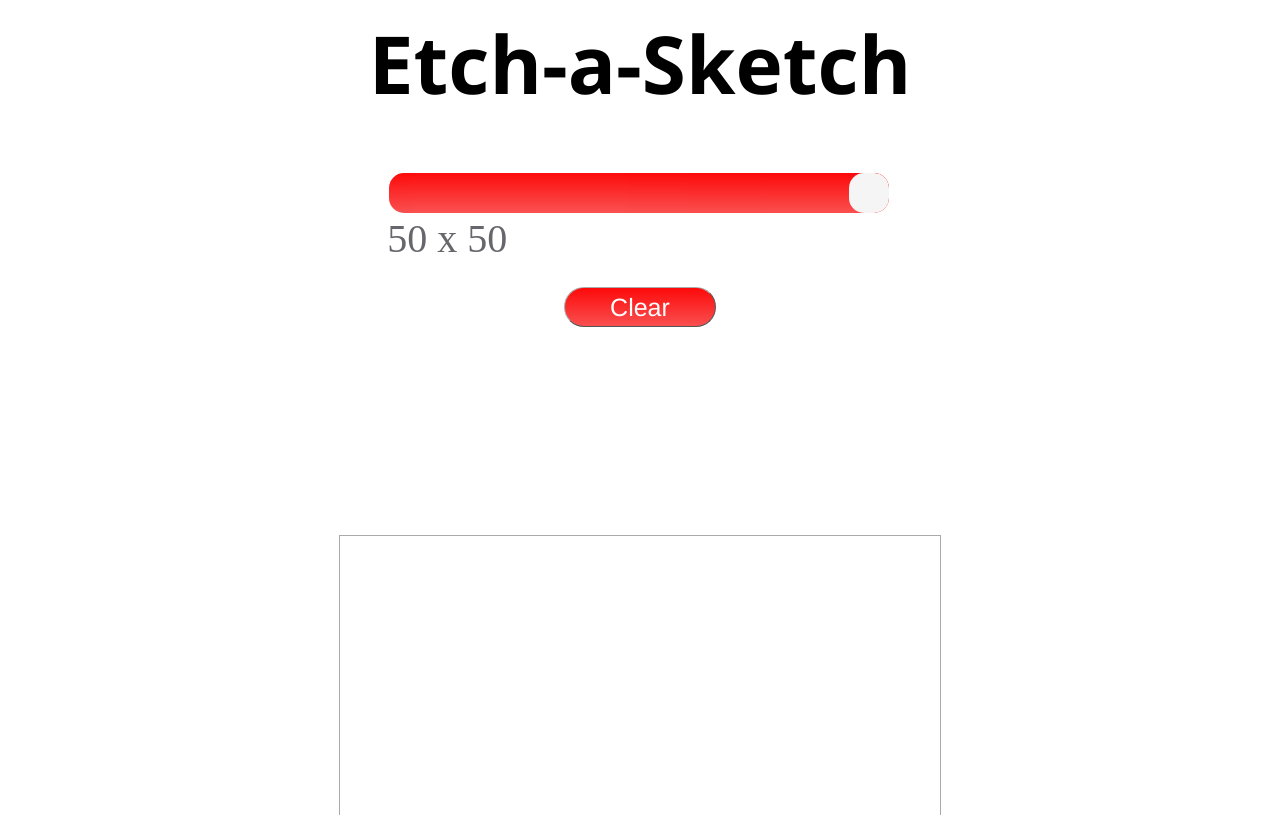
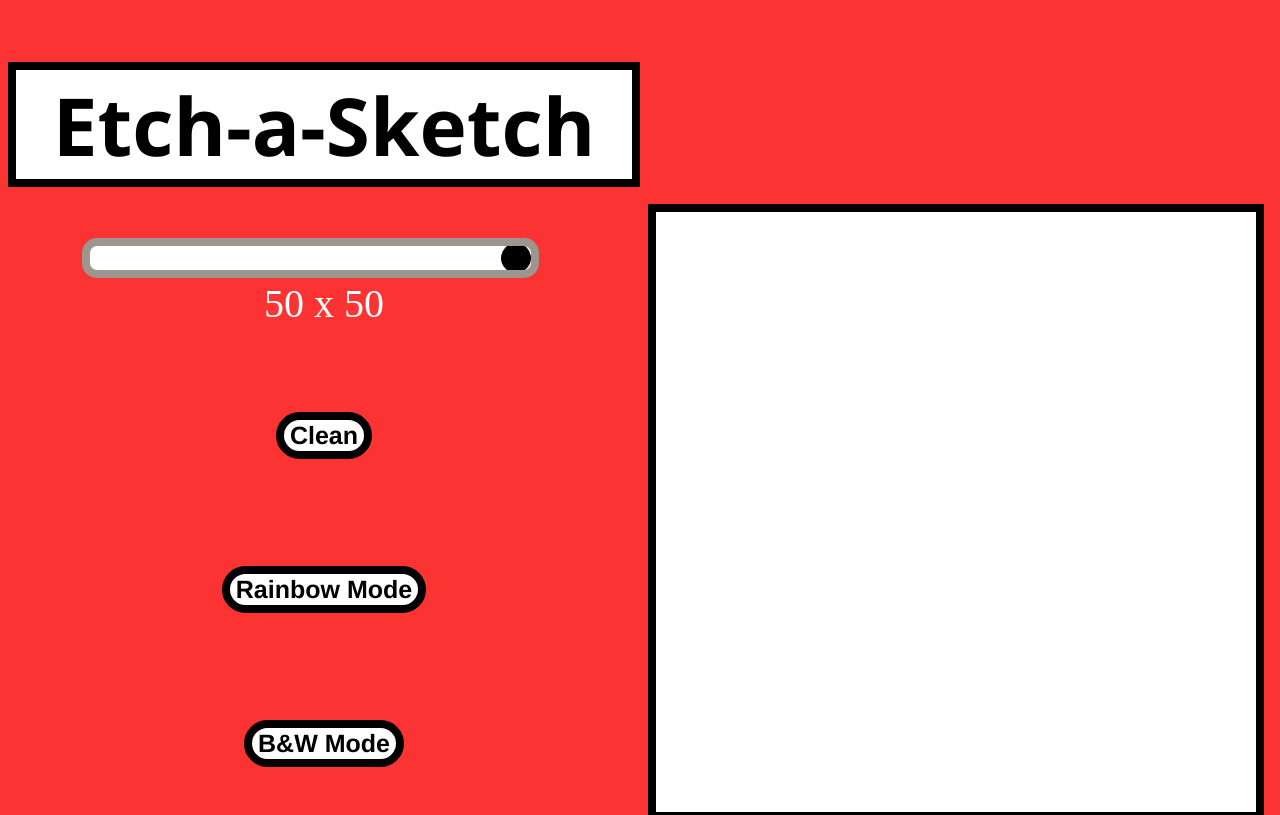
Before and after one commit to heyitsvi/ETCH-A-SKETCH, a plain HTML site: page index.html in a window 1280 px wide. Shown: the top 815 px of the page. Drawn offline with Linux system fonts and the light colour scheme.

Commit message:
UI update

```diff
--- a/index.html
+++ b/index.html
@@ -7,13 +7,15 @@
     <body>
         <script>
         </script>
-        <h1>Etch-a-Sketch</h1>
+        <h1 id="title">Etch-a-Sketch</h1>
         <div id="controls">
             <div class="range-slider">
                 <input class="range-slider_range" id="slider-input" type="range" step ="1" value="50" min="1" max="50" oninput="rangeValue.innerText = `${this.value} x ${this.value}`">
-                <span class="range-slider_value" id="rangeValue"> 50 x 50</span>
+                <div class="range-slider_value" id="rangeValue"> 50 x 50</div>
               </div>
-            <button class ="button" id="clear-button">Clear</button>
+            <button class ="button" id="clear-button">Clean</button>
+            <button class ="button" id="rainbow-button">Rainbow Mode</button>
+            <button class ="button" id="black-white">B&W Mode</button>
         </div>
         <div id="container">
         </div>
--- a/script.js
+++ b/script.js
@@ -50,7 +50,9 @@ function randomColor(){
 let squares = document.querySelectorAll("#container > div");
 
 squares.forEach(item => {
+
     item.addEventListener('mouseover', event =>{
+        let
         item.style.backgroundColor = `${randomColor()}`;
         // setTimeout(function(squares){item.style.backgroundColor = "";},1.0*1000);
     })
@@ -64,7 +66,7 @@ button.addEventListener('click', event =>{
         })
     })
 
-let x = document.querySelector("#slider-input").addEventListener("input", event => {
+let slider_input = document.querySelector("#slider-input").addEventListener("input", event => {
     size_grid = event.target.value;
     createGrid(size_grid);
 });
--- a/style.css
+++ b/style.css
@@ -1,27 +1,71 @@
+body{
+    display: grid;
+    grid-template-rows: 1fr 1fr;
+    background-color: rgb(251, 51, 51);
+    grid-template-rows: 25% 1fr;
+    grid-template-columns: 1fr 1fr;
+    grid-template-areas:
+        "header ."
+        "controls container"
+    ;
+}
 h1{
+    /* display: grid; */
+    grid-area: header;
     display: grid;
     font-family: 'Segoe UI', Tahoma, Geneva, Verdana, sans-serif;
     font-size: 80px;
     justify-content: center;
+    border-color: black;
+    border-style:solid;
+    border-width:8px;
+    height: fit-content;
+    width: 0.5fr;
+    max-height: inherit;
+    max-width: inherit;
+    background: white;
+    white-space: nowrap;
+}
+#title{
+    justify-items: center;
 }
 #container{
-    background: linear-gradient(255);
+    grid-area: container;
     margin: auto;
     display:grid;
     height: 600px;
     width: 600px;
     border-color: black;
-    align-content: flex-start;
     justify-content: center;
     border: solid;
-    border-color: #aaa;
-    border-width: thin;
+    border-color: rgb(0, 0, 0);
+    border-width: 8px;
+    background-color: white;
 }
 
 #controls{
-    display:grid;
+    grid-area: controls;
+    display: grid;
+    justify-items: center;
     grid-template-rows: repeat(4,1fr);
+    grid-template-areas:
+        "slider"
+        "clear"
+    ;
 }
+
+#slider-input{
+    width: inherit;
+}
+
+.range-slider_range{
+    /* align-items: center;
+    justify-items: center; */
+    margin-left: 5%;
+    width: 5fr;
+    grid-area: slider;
+}
+
 
 .button{
     display: grid;
@@ -29,23 +73,25 @@ h1{
     justify-items: center;
     font-family:Helvetica;
     font-size: 25px;
+    font-style: bold;
+    font-weight: 800;
     margin: auto;
     border-radius: 25px;
     border-width: thin;
-    width:12%;
+    width: fit-content;
     outline: none;
-    height:40px;
-    color:white;
-    border-color: #aaa;
-    background: linear-gradient(rgb(253, 10, 10),rgb(250, 79, 79));
+    height:fit-content;
+    color:rgb(0, 0, 0);
+    border-color: rgb(0, 0, 0);
+    border-width: 8px;
+    border-style: solid;
+    background: white;
 }
 
-#clear-button{
-    grid-area:2;
-}
+
 
 .range-slider{
-    width:40%;
+    width:85%;
     margin:auto;
 }
 .range-slider #rangeValue{
@@ -53,7 +99,7 @@ h1{
     font-size: 40px;
     font-family: inherit;
     text-align: center;
-    color: rgb(102, 102, 108);
+    color: rgb(255, 255, 255);
     align-items: center;
 }
 .range-slider input[type="range"]{
@@ -61,15 +107,16 @@ h1{
     width: 500px;
     height: 40px;
     border-radius: 15px;
-    background: linear-gradient(rgb(253, 10, 10),rgb(250, 79, 79));
-    outline: none;
+    background: white;
+    border-style: solid;
+    border-width: 8px;
     overflow: hidden;
 }
 .range-slider input[type="range"]::-webkit-slider-thumb{
     -webkit-appearance: none;
-    width:40px;
-    height:40px;
-    background: #f5f5f5;
+    width:30px;
+    height:30px;
+    background: #000000;
     border-radius:15px;
     box-shadow: -350px 0px 340px #f5f5f5;
     cursor: pointer;
```
